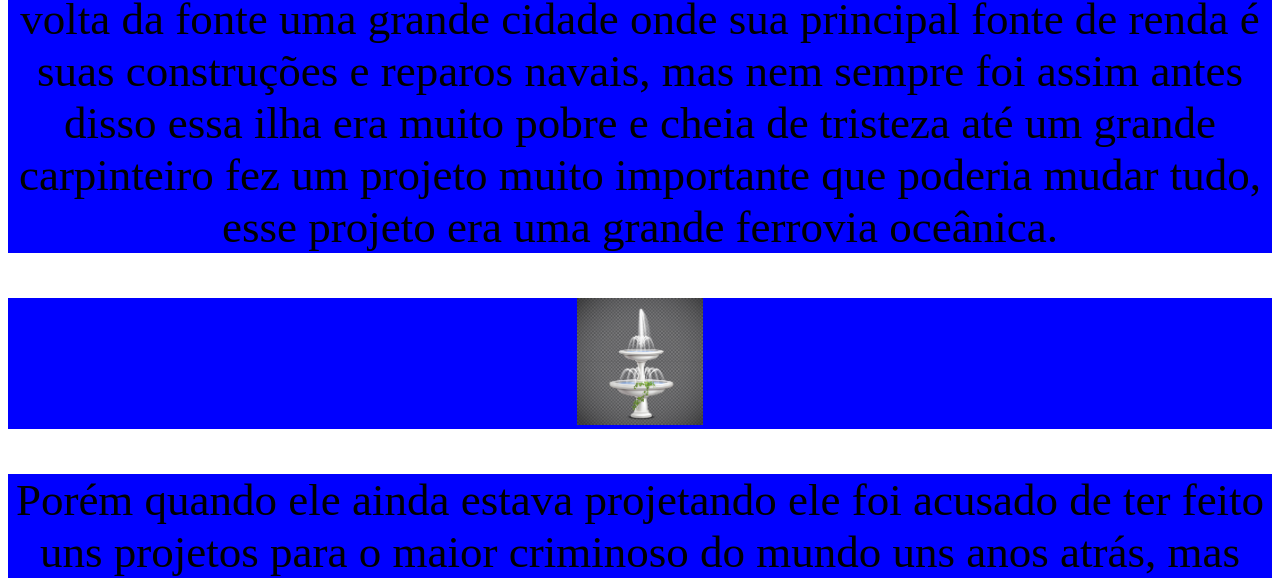
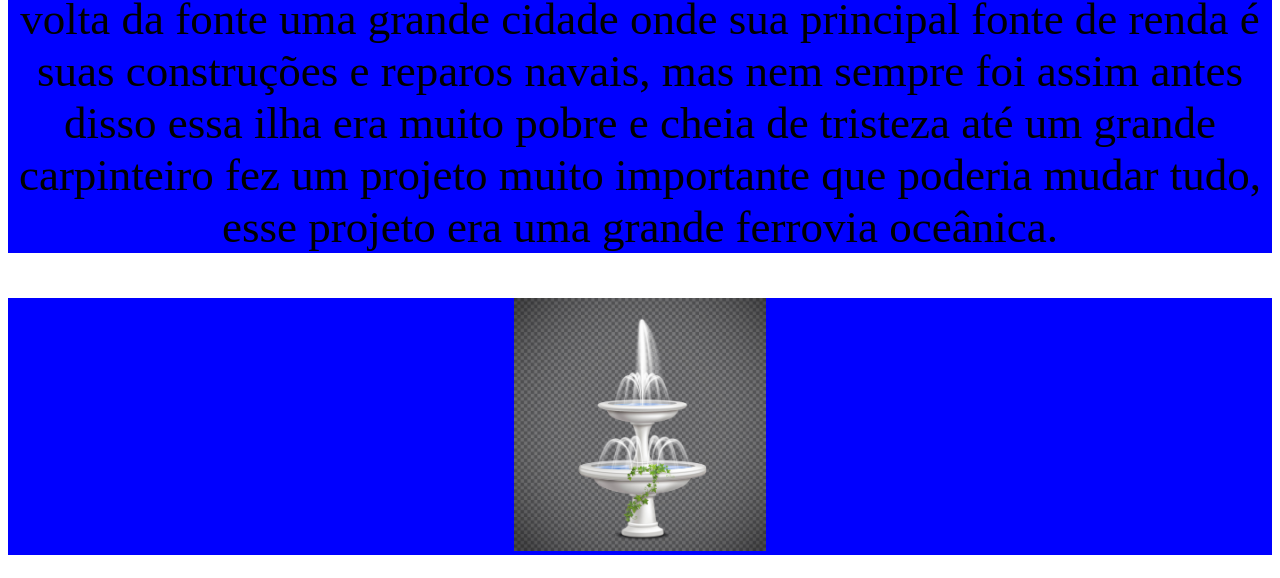
Before and after one commit to JoaoCorsete/Jo-o-html, a plain HTML site: page index.html in a window 1280 px wide. Shown: the part 238-816 px from the top of the page. Drawn offline with Linux system fonts and the light colour scheme.

Commit message:
Update index.html

```diff
--- a/index.html
+++ b/index.html
@@ -14,7 +14,7 @@
 
 <h1 style="font-size:72px;">A ilha da fonte</h1>
 <p style="font-size: 45px">Essa ilha tem sete entradas e em seu centro uma <strong>grande fonte</strong> e em volta da fonte uma grande cidade onde sua principal fonte de renda é suas construções e reparos navais, mas nem sempre foi assim antes disso essa ilha era muito pobre e cheia de tristeza até um grande carpinteiro fez um projeto muito importante que poderia mudar tudo, esse projeto era uma grande ferrovia oceânica.<p>
-<img src="21381.jpg"width="10%">
+<img src="21381.jpg"width="20%">
 <p style="font-size
 :45px">Porém quando ele ainda estava projetando ele foi acusado de ter feito uns projetos para o maior criminoso do mundo uns anos atrás, mas depois de falar o seu projeto ele ganhou tempo e caso desse certo seu crime iria ser anulado, e o projeto deu certo, só que no dia em que seu crime ia ser anulado, mas uma organização do governo armou um ataque onde esse grande carpinteiro foi acusado assim continuando com um crime, ele foi julgado como culpado e foi executado, mesmo assim seu legado(a ferrovia) de muito certo e <em>salvou a ilha</em>.
 <p>
```
